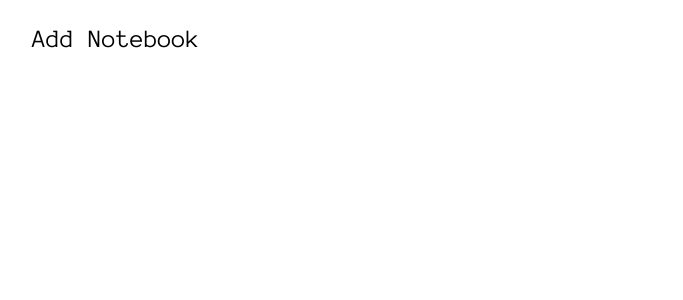
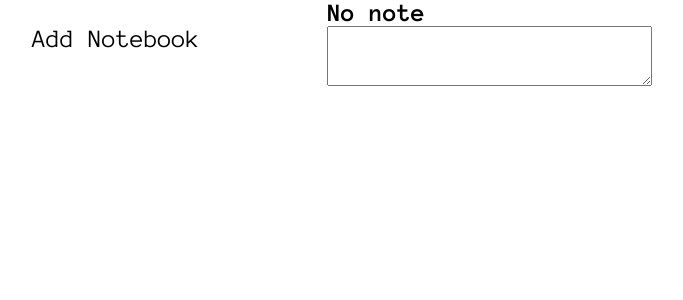
Before and after one commit to rddpgn/react-note, a React (Create React App) app in the folder react-notes/: page / in a window 1280 px wide. Shown: the top 300 px of the page, without its empty margins (95-778 px from the left). Built offline with nearby package versions, Linux system fonts and the light colour scheme.

Commit message:
Функционал создания и сохранения записей

```diff
--- a/react-notes/src/components/App/App.js
+++ b/react-notes/src/components/App/App.js
@@ -1,5 +1,6 @@
 import React, { Component } from 'react';
 import Notebook from '../Notebook/Notebook.js';
+import Note from '../Note/Note.js';
 import './App.scss';
 
 export class App extends Component {
@@ -8,21 +9,28 @@
     this.state = {
       notebooks: [],
       notes: [],
+      currentNote: -1,
     }
   }
   getNotebooksComponents() {
     return this.state.notebooks.map((notebook) => {
       let notes = this.state.notes.filter((note) => {
         return note.notebookId === notebook.id;
+      }).map((note) => {
+        return <Note note={note}
+                     key={note.id}
+                     setTitle={this.setTitle('note')}
+                     removeSelf={this.remove('note')}
+                     setCurrentNote={this.setCurrentNote.bind(this)}
+                     currentNote={this.state.currentNote}
+        />
       })
       return <Notebook notebook={notebook}
+                       key={notebook.id}
                        notes={notes}
-                       key={notebook.id}
                        setTitle={this.setTitle('notebook')}
                        addNote={this.addNote.bind(this)}
                        removeSelf={this.remove('notebook')}
-                       removeNote={this.remove('note')}
-                       setNoteTitle={this.setTitle('note')}
       />
     })
   }
@@ -95,20 +103,64 @@
         this.setState({
           notes: this.state.notes.filter((note) => {
             return note.id !== id;
-          })
+          }),
+          currentNote: -1,
         })
       }
       return tmp.bind(this);
     }
   }
+  setCurrentNote(id) {
+    this.setState({
+      currentNote: id,
+    });
+  }
+  getTextAreaValue() {
+    if (this.state.currentNote !== -1) {
+      let note = this.state.notes.filter((note) => {
+        return note.id === this.state.currentNote;
+      })[0];
+
+      if (note) return note.body;
+    }
+    return '';
+  }
+  setTextAreaValue(e) {
+    if (this.state.currentNote !== -1) {
+      this.setState({
+        notes: this.state.notes.map((note) => {
+          if (note.id === this.state.currentNote) {
+            note.body = e.target.value;
+          }
+          return note;
+        })
+      })
+    }
+    return '';
+  }
+  getNoteTitle(id) {
+    let note = this.state.notes.filter((note) => {
+      return note.id === id;
+    })[0];
+
+    return note? note.title : 'No note';
+  }
   render() {
+    console.log(this.getTextAreaValue())
     return (
-      <>
-        <div className='notebook-wrapper'>
-          <button onClick = {this.addNotebook.bind(this)}>Add Notebook</button>
-          {this.getNotebooksComponents()}
+        <div className='app'>
+          <div className='notebook-wrapper'>
+            <button onClick = {this.addNotebook.bind(this)}>Add Notebook</button>
+            {this.getNotebooksComponents()}
+          </div>
+          <div>
+            <h1>{this.getNoteTitle(this.state.currentNote)}</h1>
+            <textarea value={this.getTextAreaValue.bind(this)()}
+                      onChange={(e) => this.setTextAreaValue.bind(this)(e)}
+            >
+            </textarea>
+          </div>
         </div>
-      </>
     )
   }
 }
--- a/react-notes/src/components/App/App.scss
+++ b/react-notes/src/components/App/App.scss
@@ -34,3 +34,7 @@
 .notebook-wrapper > *{
   width: 100%;
 }
+
+.app {
+  display: flex;
+}
--- a/react-notes/src/components/Note/Note.js
+++ b/react-notes/src/components/Note/Note.js
@@ -22,6 +22,7 @@
         this.setState({
             isEditingTitle: false,
         })
+        this.setCurrentNote();
     }
     handleOnBlur(e) {
         this.setTitle(e.target.value);
@@ -44,16 +45,20 @@
 
         e.stopPropagation();
     }
+    setCurrentNote() {
+        this.props.setCurrentNote(this.props.note.id);
+    }
     render() {
         return (
-            <div className='note'>
+            <div className='note' onClick={this.setCurrentNote.bind(this)}>
                 <input ref={this.inputRef}
                        style={{'display' : this.state.isEditingTitle? 'block' : 'none'}}
                        onKeyDown={this.handleSubmit.bind(this)}
                        onBlur={this.handleOnBlur.bind(this)}
                 >
                 </input>
-                <div className='note__title' style={{'display' : this.state.isEditingTitle? 'none' : 'flex'}}>
+                <div className={`note__title ${this.props.note.id === this.props.currentNote? 'note__title_active':''}`}
+                     style={{'display' : this.state.isEditingTitle? 'none' : 'flex'}}>
                     <h3> {this.props.note.title} </h3>
                     <button onClick={this.editTitle.bind(this)}>Edit</button>
                     <button onClick={this.removeSelf.bind(this)}>X</button>
--- a/react-notes/src/components/Note/Note.scss
+++ b/react-notes/src/components/Note/Note.scss
@@ -1,11 +1,20 @@
 .note {
     background-color: rgba(0,0,0,0.03);
+    cursor: pointer;
+}
+
+.note:hover {
+    background-color: rgba(0,0,0,0.05);
 }
 
 .note__title {
     flex-direction: row;
 }
 
+.note__title_active {
+    background-color: rgba(0,0,0,0.1);
+}
+
 .note__title > :first-child {
     flex-grow: 1;
 }
--- a/react-notes/src/components/Notebook/Notebook.js
+++ b/react-notes/src/components/Notebook/Notebook.js
@@ -1,6 +1,5 @@
 import React, { Component } from 'react';
 import PropTypes from 'prop-types';
-import Note from '../Note/Note.js';
 import './Notebook.scss';
 
 export class Notebook extends Component {
@@ -11,15 +10,6 @@
             isOpen: false,
         }
         this.inputRef = React.createRef();
-    }
-    getNotesComponents() {
-        return this.props.notes.map((note) => {
-            return <Note note={note}
-                         key={note.id}
-                         setTitle={this.props.setNoteTitle}
-                         removeSelf={this.props.removeNote}
-            />
-        })
     }
     setTitle(value) {
         let title = value || 'Notebook';
@@ -87,7 +77,7 @@
                      style={{'display' : this.state.isOpen? 'flex' : 'none'}}
                 >
                     <button onClick={this.addNote.bind(this)}>Add note</button>
-                    {this.getNotesComponents()}
+                    {this.props.notes}
                 </div>
             </div>
         )
--- a/react-notes/src/components/Notebook/Notebook.scss
+++ b/react-notes/src/components/Notebook/Notebook.scss
@@ -1,5 +1,6 @@
 .notebook {
     background-color: rgba(0,0,0,0.03);
+    cursor: pointer;
 }
 
 .notebook__notes {
```
